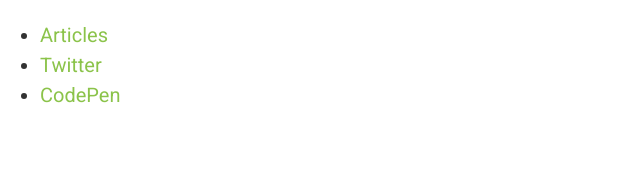
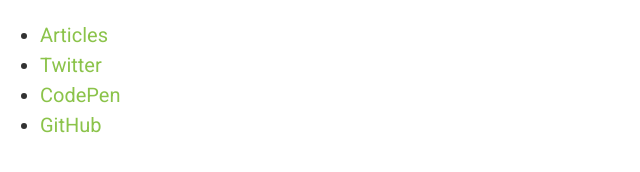
Before and after one commit to mgiulio/mgiulio.github.io, a plain HTML site: page index.html in a window 1280 px wide. Shown: the full height of the page, 0-640 px from the left. Drawn offline with Linux system fonts and the light colour scheme.

Commit message:
Add a link to GitHub to home

```diff
--- a/index.html
+++ b/index.html
@@ -16,6 +16,7 @@
 	<li><a href="/articles">Articles</a></li>
 	<li><a href="http://twitter.com/mgiulio">Twitter</a></li>
 	<li><a href="http://codepen.com/mgiulio">CodePen</a></li>
+	<li><a href="https://github.com/mgiulio">GitHub</a></li>
 </ul>
 
 </body>
```
